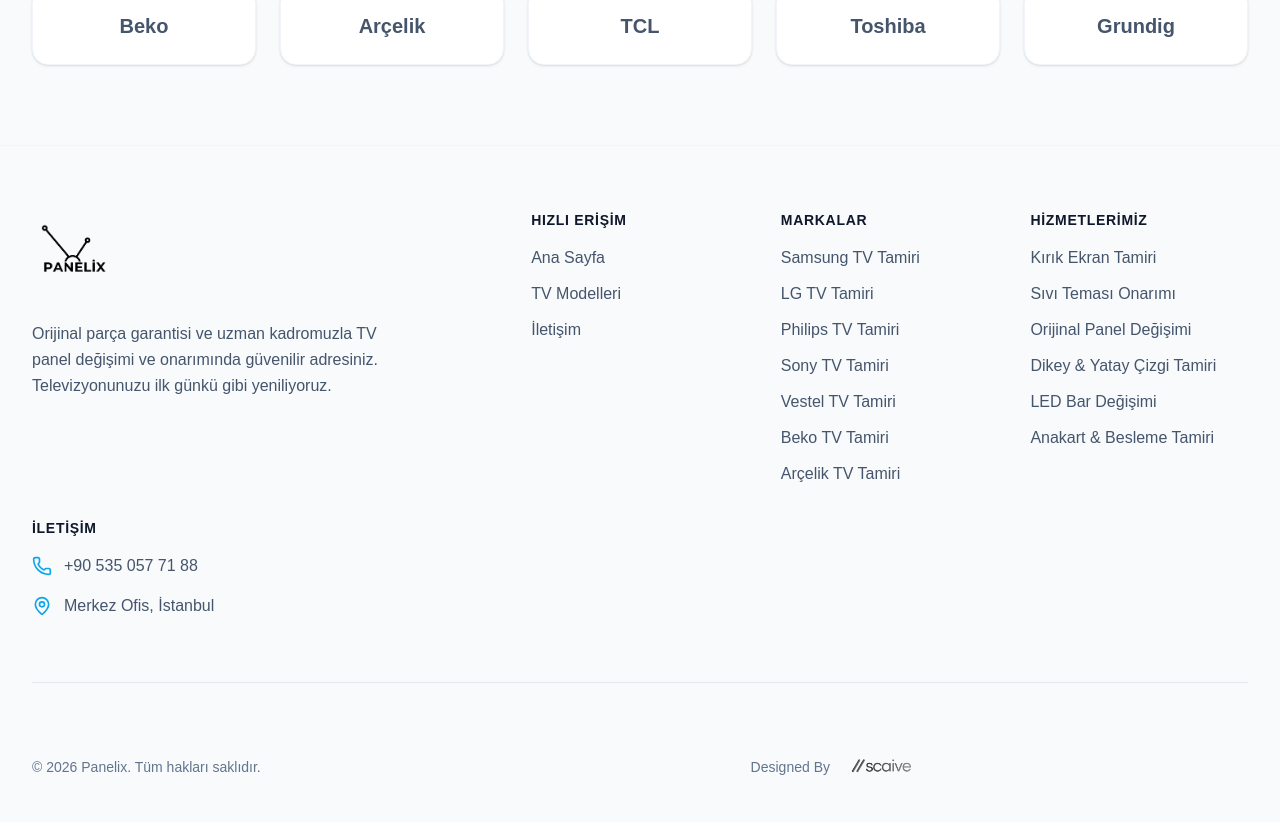
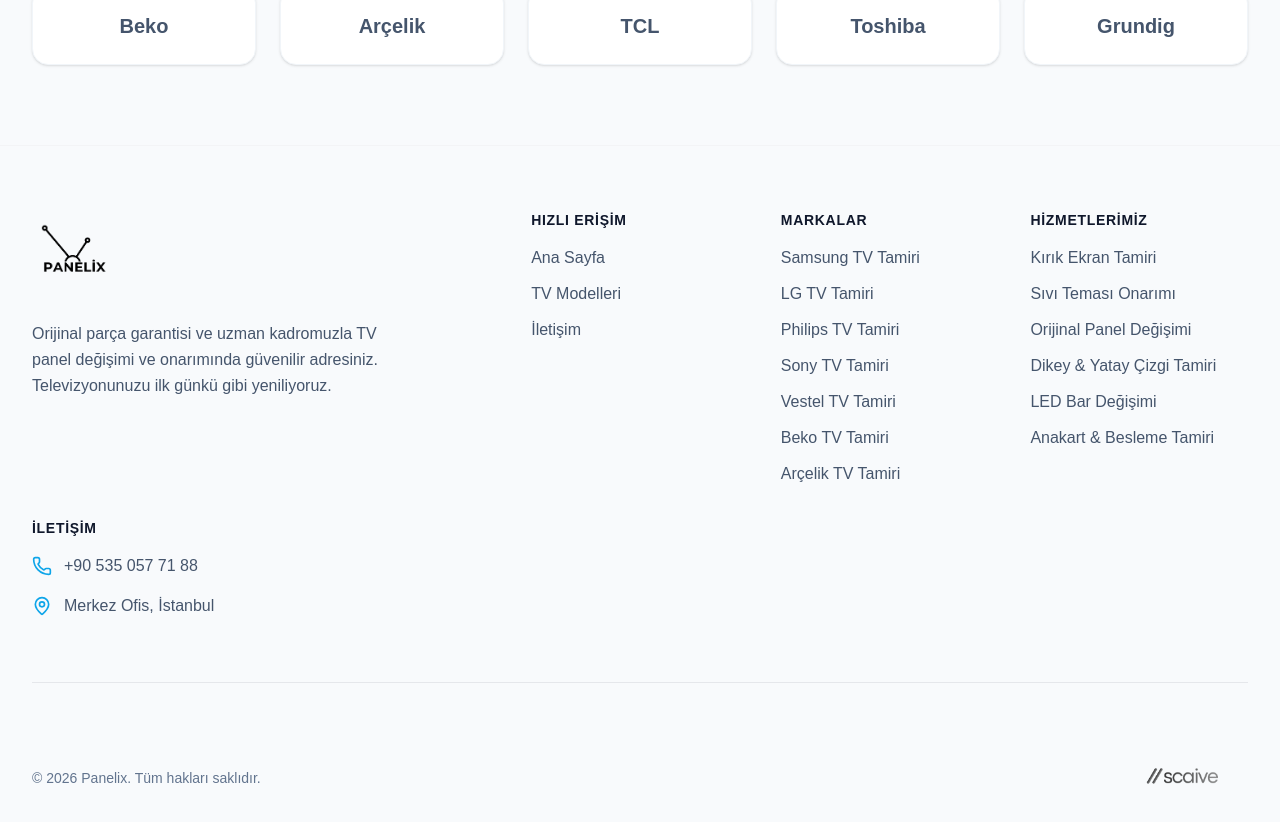
Before and after one commit to scaive-digital/panelixtv, a Next.js app: page / in a window 1280 px wide. Shown: the part 3599-4421 px from the top of the page. Built offline with nearby package versions, Linux system fonts and the light colour scheme.

Commit message:
Update footer designed by logo

```diff
--- a/src/components/Footer.tsx
+++ b/src/components/Footer.tsx
@@ -83,14 +83,13 @@
 
                 <div className="border-t border-gray-200 pt-8 mt-8 flex flex-col md:flex-row items-center justify-between text-sm text-slate-500 gap-4">
                     <p>© {new Date().getFullYear()} Panelix. Tüm hakları saklıdır.</p>
-                    <div className="flex items-center gap-0 mt-2 md:mt-0">
-                        <span className="whitespace-nowrap">Designed By</span>
-                        <a href="https://scaive.com/" target="_blank" rel="noopener noreferrer" className="relative w-[416px] h-[104px] inline-block opacity-80 hover:opacity-100 transition-opacity ml-0.5">
+                    <div className="flex items-center justify-end mt-2 md:mt-0">
+                        <a href="https://scaive.com/" target="_blank" rel="noopener noreferrer" className="relative w-[500px] h-[125px] inline-block opacity-80 hover:opacity-100 transition-opacity">
                             <Image
                                 src="/scaive.png"
                                 alt="Scaive"
                                 fill
-                                className="object-contain object-left"
+                                className="object-contain object-right"
                             />
                         </a>
                     </div>
```
